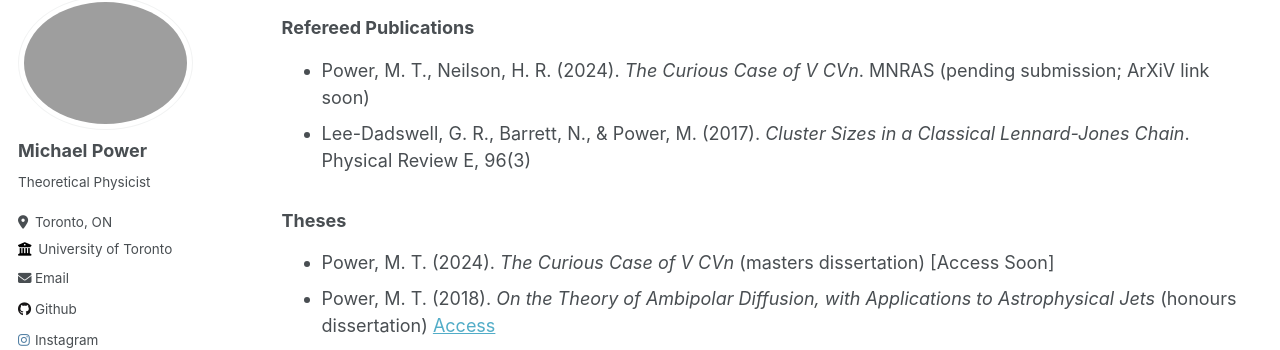
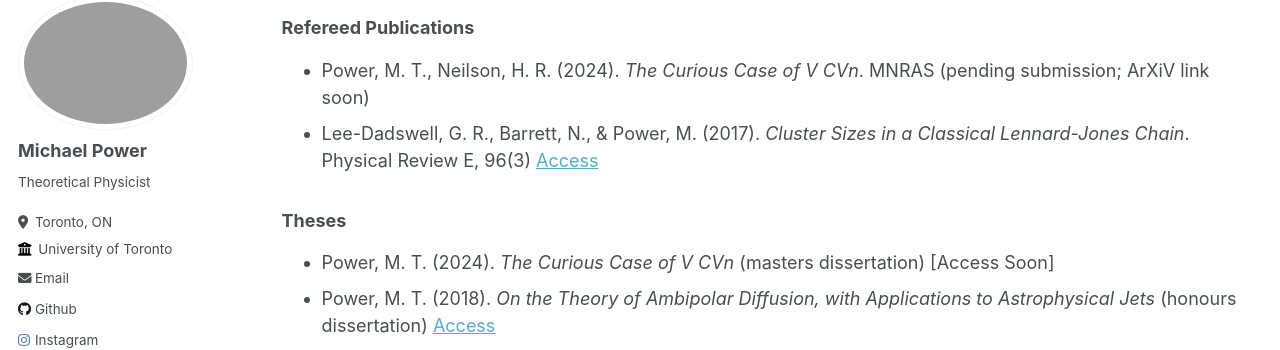
Before and after one commit to Mike-Power666/Mike-Power666.github.io, a Jekyll site: the page built from _pages/cv.md, in a window 1280 px wide and 900 px high, scrolled down 2278 px. Shown: the part 110-460 px from the top of the window. Built offline with Jekyll 4.4.1, drawn with Linux system fonts in a browser that asks for light colours.

Commit message:
Update cv.md

```diff
--- a/_pages/cv.md
+++ b/_pages/cv.md
@@ -71,7 +71,7 @@ redirect_from:
 ## Publications
 ### Refereed Publications
 - Power, M. T., Neilson, H. R. (2024). *The Curious Case of V CVn*. MNRAS (pending submission; ArXiV link soon)
-- Lee-Dadswell, G. R., Barrett, N., & Power, M. (2017). *Cluster Sizes in a Classical Lennard-Jones Chain*. Physical Review E, 96(3)
+- Lee-Dadswell, G. R., Barrett, N., & Power, M. (2017). *Cluster Sizes in a Classical Lennard-Jones Chain*. Physical Review E, 96(3) [Access](https://journals.aps.org/pre/abstract/10.1103/PhysRevE.96.032144)
 
 ### Theses
 - Power, M. T. (2024). *The Curious Case of V CVn* (masters dissertation) [Access Soon]
```
